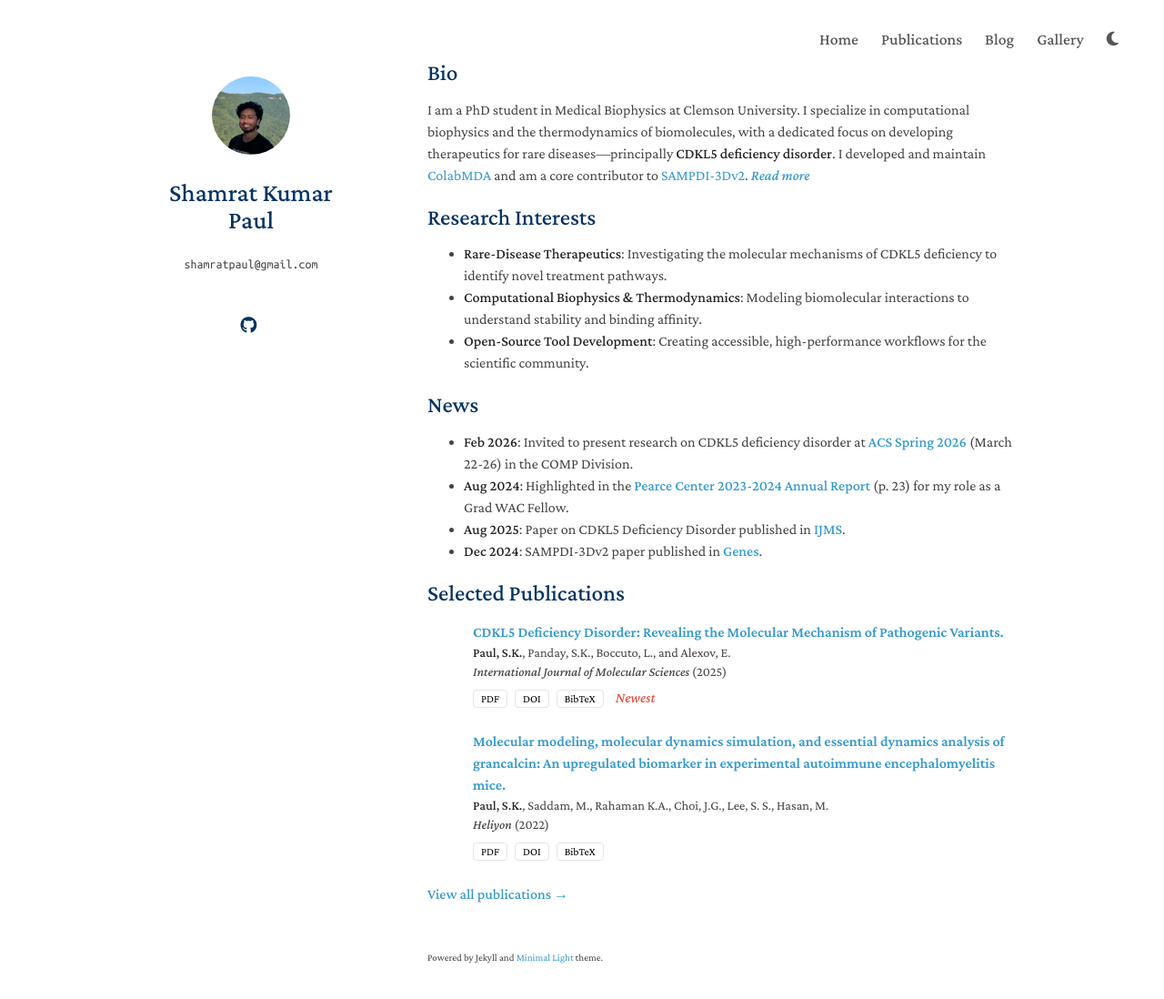
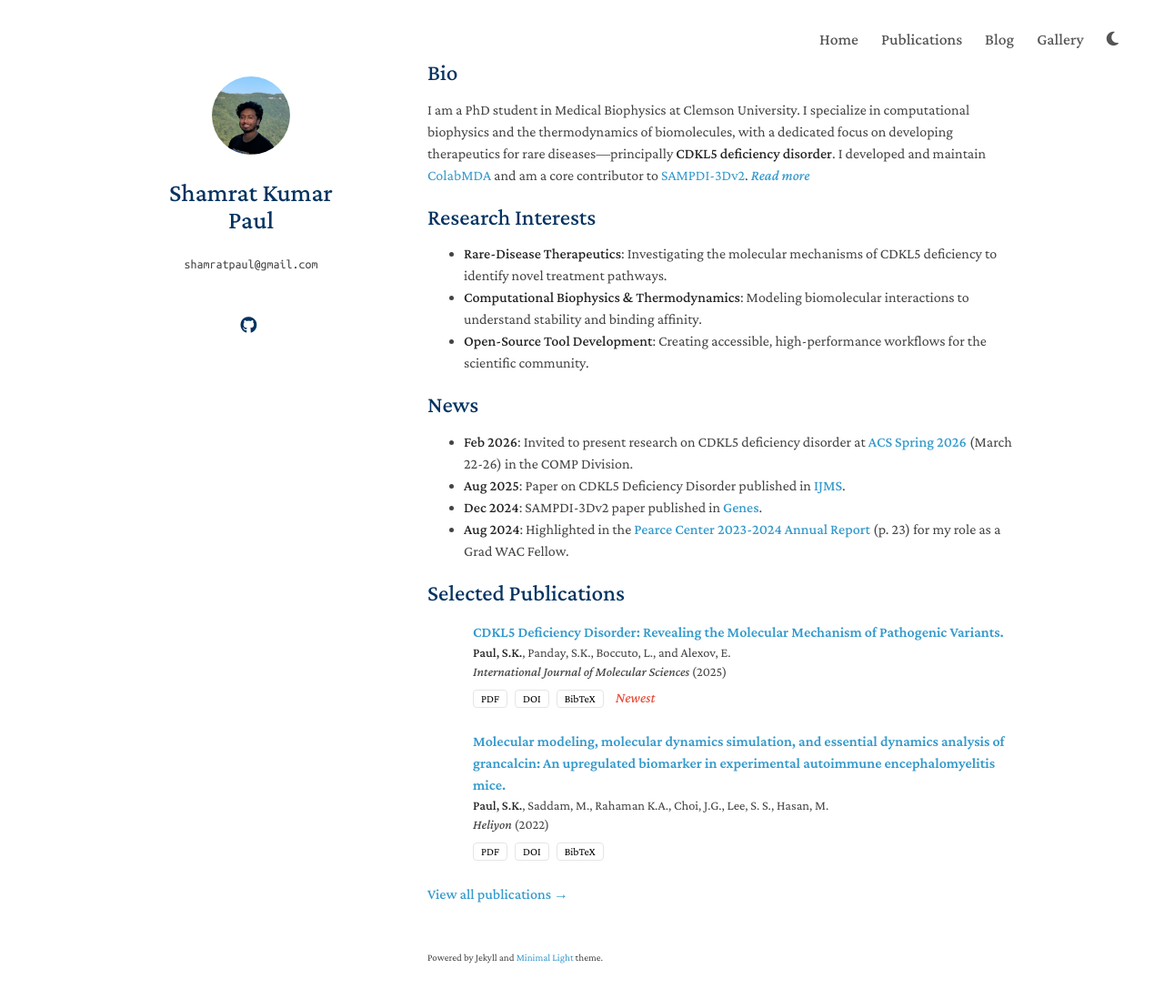
Before and after one commit to paulshamrat/paulshamrat.github.io, a Jekyll site: the page built from index.md, in a window 1280 px wide and 1133 px high. Shown: the top 1098 px of the window at 91% size. Built offline with Jekyll 4.4.1, drawn with Linux system fonts in a browser that asks for light colours; a style sheet for code colours, icons or effects is not loaded.

Commit message:
Fix: Reorder news items chronologically

```diff
--- a/index.md
+++ b/index.md
@@ -49,9 +49,9 @@
 ## News
 
 - **Feb 2026**: Invited to present research on CDKL5 deficiency disorder at [**ACS Spring 2026**](https://www.acs.org/meetings/acs-meetings/spring-2026.html) (March 22-26) in the COMP Division.
-- **Aug 2024**: Highlighted in the [**Pearce Center 2023-2024 Annual Report**](https://pearce.caah.clemson.edu/wp-content/uploads/2024/08/2023-2024-Pearce-Center-Annual-Report.pdf) (p. 23) for my role as a Grad WAC Fellow.
 - **Aug 2025**: Paper on CDKL5 Deficiency Disorder published in [**IJMS**](https://www.mdpi.com/1422-0067/26/17/8399).
 - **Dec 2024**: SAMPDI-3Dv2 paper published in [**Genes**](https://www.mdpi.com/2073-4425/16/1/101).
+- **Aug 2024**: Highlighted in the [**Pearce Center 2023-2024 Annual Report**](https://pearce.caah.clemson.edu/wp-content/uploads/2024/08/2023-2024-Pearce-Center-Annual-Report.pdf) (p. 23) for my role as a Grad WAC Fellow.
 
 <h2 id="selected-publications" style="margin: 2px 0px -15px;">Selected Publications</h2>
 <div class="publications">
```
